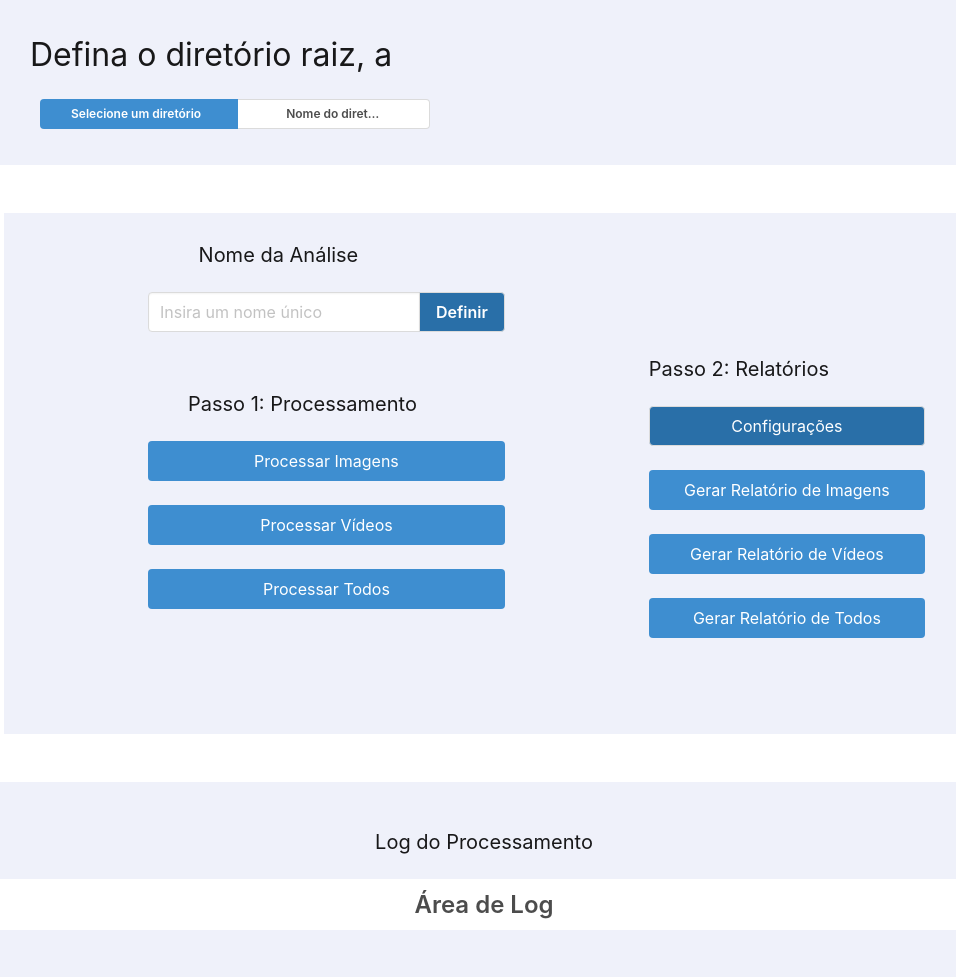
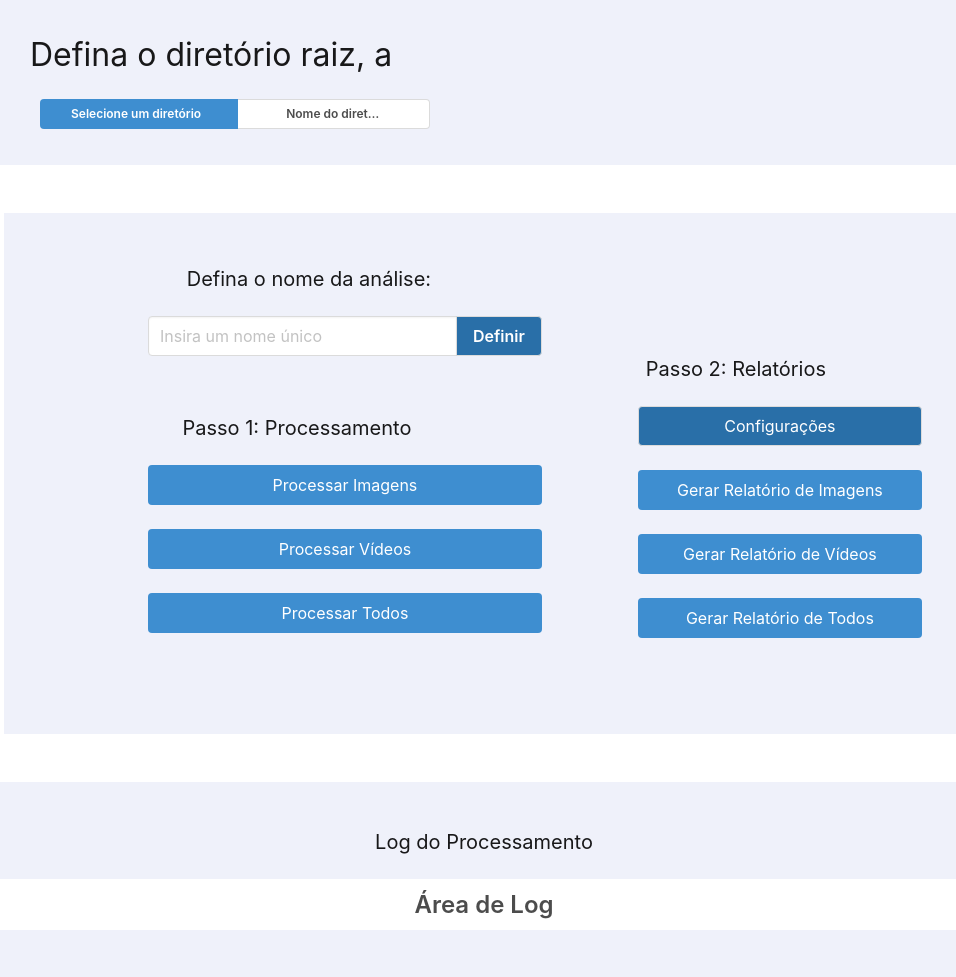
Before and after one commit to gabrimartinsj/app_flask, a Flask app: page /profile in a window 1280 px wide. Shown: the part 101-1078 px from the top of the page, without its empty margins (156-1112 px from the left). Run offline with Flask 2, Linux system fonts and the light colour scheme; a user stored in the database is signed in; some libraries are stand-ins or nearby versions.

Commit message:
Beta 2.2: Alinhamento dos botões em profile.html e no modal config.

```diff
--- a/project/templates/profile.html
+++ b/project/templates/profile.html
@@ -39,12 +39,12 @@
         <nav class="level has-background-link-light pb-6 pr-6 pl-6 ml-6 mr-6">
             <div class="level-left">
                 <div class="collumns">
-                    <div class="collumn mr-6 pr-6 ml-6 pl-6 pb-6">
-                        <h5 class="subtitle is-5 pr-6 mr-6">Nome da Análise</h5>
+                    <div class="collumn pt-6 ml-6 pl-6 pr-6 pb-6">
+                        <h5 class="subtitle is-5 pr-6 mr-5">Defina o nome da análise:</h5>
 
                         <div class="field has-addons">
                             <div class="control">
-                                <input class="input" type="text" placeholder="Insira um nome único">
+                                <input class="input pr-6" type="text" placeholder="Insira um nome único">
                             </div>
 
                             <div class="control">
@@ -52,7 +52,7 @@
                             </div>
                         </div>
 
-                        <h5 class="subtitle is-5 pt-6 pr-6">Passo 1: Processamento</h5>
+                        <h5 class="subtitle is-5 pt-6 pr-6 mr-6">Passo 1: Processamento</h5>
 
                         <div class="buttons">
                             <button class="button is-info is-fullwidth">Processar Imagens</button>
@@ -72,7 +72,7 @@
             <div class="level-right">
                 <div class="collumns">
                     <div class="collumn mt-6 pt-6 ml-6 mr-6 pr-6 pb-6">
-                        <h5 class="subtitle is-5 pt-6 pr-6 mr-6">Passo 2: Relatórios</h5>
+                        <h5 class="subtitle is-5 pt-6 pr-6 mr-6 pl-2">Passo 2: Relatórios</h5>
 
                         <button class="button has-background-info-dark has-text-white is-fullwidth modal-button mb-5" id="modalopen" data-target="modal" aria-haspopup="true">Configurações</button>
 
@@ -88,10 +88,10 @@
                                         <nav class="level">
                                             <div class="level-left">
                                                 <div class="collumns">
-                                                    <div class="collumn pl-3 pr-3">
-                                                        <h5 class="subtitle is-5 has-text-left mt-4">Limite de idade:</h5>
-                                                        <h5 class="subtitle is-5 has-text-left mt-4">Confiança na detecção de pornografia:</h5>
-                                                        <h5 class="subtitle is-5 has-text-left mt-4">Confiança na detecção de face:</h5>
+                                                    <div class="collumn pl-3 pr-3 pb-6">
+                                                        <h5 class="subtitle is-5 has-text-left pt-4 pb-2">Limite de idade:</h5>
+                                                        <h5 class="subtitle is-5 has-text-left pb-2 pr-4">Confiança na detecção de pornografia:</h5>
+                                                        <h5 class="subtitle is-5 has-text-left">Confiança na detecção de face:</h5>
                                                     </div>
                                                 </div>
                                             </div>
```
